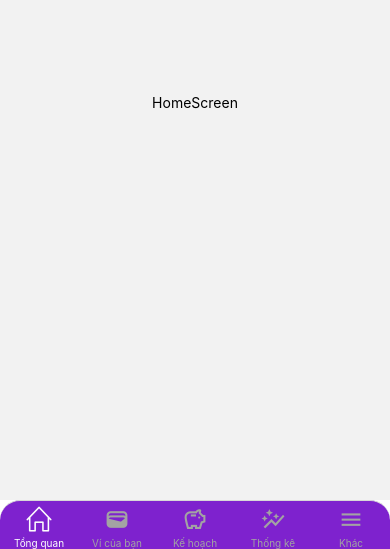
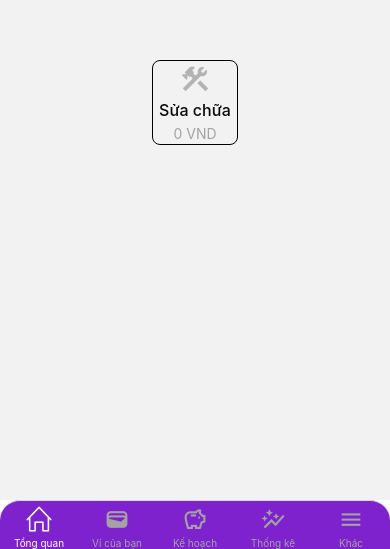
Before and after one commit to quancao2310/DijkstraFin, a React Native app in the folder frontend/: screen /HomeScreen in a window 390 px wide. Shown: the part 295-844 px from the top of the page. Built offline with nearby package versions, Linux system fonts and the light colour scheme.

Commit message:
add icon folder + component CartBudget

```diff
--- /dev/null
+++ b/frontend/src/components/Home/budget/CardBudget.tsx
@@ -0,0 +1,57 @@
+import { FontAwesome6 } from "@expo/vector-icons";
+import React from "react";
+import ColorSystem from "../../../color/ColorSystem";
+import { Feather, MaterialIcons } from "@expo/vector-icons";
+import {
+  FlatList,
+  View,
+  Image,
+  SafeAreaView,
+  Text,
+  ScrollView,
+  StyleSheet,
+} from "react-native";
+
+interface props {
+  icon: any;
+  balance: number;
+}
+
+const CardBudget = (data: props) => {
+  return (
+    <>
+      <View style={styles.container}>
+        <MaterialIcons
+          name={data.icon.name}
+          size={32}
+          color={data.icon.color}
+        />
+        <Text style={styles.title}>{data.icon.title}</Text>
+        <Text style={styles.balance}>{data.balance} VND</Text>
+      </View>
+    </>
+  );
+};
+
+const styles = StyleSheet.create({
+  container: {
+    flexDirection: "column",
+    justifyContent: "center",
+    alignItems: "center",
+    // alignContent: "center",
+    width: "22%",
+    borderWidth: 1,
+    borderColor: "#000",
+    borderRadius: 8,
+    aspectRatio: 1,
+  },
+  title: {
+    color: ColorSystem.neutral[900],
+    fontSize: 16,
+    fontWeight: "500",
+    paddingVertical: 5,
+  },
+  balance: { color: ColorSystem.neutral[400] },
+});
+
+export default CardBudget;
--- /dev/null
+++ b/frontend/src/icon/IconBugetSystem.tsx
@@ -0,0 +1,44 @@
+const IconBudgetSystem = {
+  restaurant: {
+    name: "local-dining",
+    title: "Ăn uống",
+    color: "#5584A7",
+  },
+  grocery: {
+    name: "local-grocery-store",
+    title: "Mua sắm",
+    color: "#87C55F",
+  },
+  transport: {
+    name: "airport-shuttle",
+    title: "Đi lại",
+    color: "#DCB0F2",
+  },
+  cloth: {
+    name: "checkroom",
+    title: "Quần áo",
+    color: "#C9DB74",
+  },
+  beauty: {
+    name: "content-cut",
+    title: "Làm đẹp",
+    color: "#EE9D95",
+  },
+  bill: {
+    name: "receipt-long",
+    title: "Hóa đơn",
+    color: "#8C593D",
+  },
+  medication: {
+    name: "medication",
+    title: "Sức khỏe",
+    color: "#1F436D",
+  },
+  entertainment: {
+    name: "attractions",
+    title: "Giải trí",
+    color: "#8BE0A4",
+  },
+};
+
+export default IconBudgetSystem;
--- /dev/null
+++ b/frontend/src/icon/IconGoalSystem.tsx
@@ -0,0 +1,44 @@
+const IconGoalSystem = {
+  boat: {
+    name: "directions-boat",
+    title: "Du thuyền",
+    color: "#9EB9F3",
+  },
+  vacation: {
+    name: "beach-access",
+    title: "Du lịch",
+    color: "#F6CF71",
+  },
+  house: {
+    name: "holiday-village",
+    title: "Mua nhà",
+    color: "#F89C74",
+  },
+  graduation: {
+    name: "school",
+    title: "Học tập",
+    color: "#66C5CC",
+  },
+  car: {
+    name: "time-to-leave",
+    title: "Mua ô tô",
+    color: "#DB9326",
+  },
+  repair: {
+    name: "construction",
+    title: "Sửa chữa",
+    color: "#B3B3B3",
+  },
+  furniture: {
+    name: "weekend",
+    title: "Nội thất",
+    color: "#FE88B1",
+  },
+  investment: {
+    name: "account-balance",
+    title: "Đầu tư",
+    color: "#611999",
+  },
+};
+
+export default IconGoalSystem;
--- a/frontend/src/screens/HomeScreen.tsx
+++ b/frontend/src/screens/HomeScreen.tsx
@@ -1,11 +1,14 @@
 import React from "react";
 import { SafeAreaView, Text } from "react-native";
+import CardBudget from "../components/Home/budget/CardBudget";
+import IconBudgetSystem from "../icon/IconBugetSystem";
+import IconGoalSystem from "../icon/IconGoalSystem";
 const HomeScreen = () => {
   return (
     <SafeAreaView
       style={{ flex: 1, justifyContent: "center", alignItems: "center" }}
     >
-      <Text>HomeScreen</Text>
+      <CardBudget icon={IconGoalSystem.repair} balance={0} />
     </SafeAreaView>
   );
 };
```
Also changed, not shown: frontend/src/services/goals.ts (+4 -4 lines), frontend/src/components/Home/budget/ListCardBudget.tsx (added), frontend/src/components/Home/graph/CircleGraph.tsx (added), 1 other file (tests, documents, lock files or other folders).
